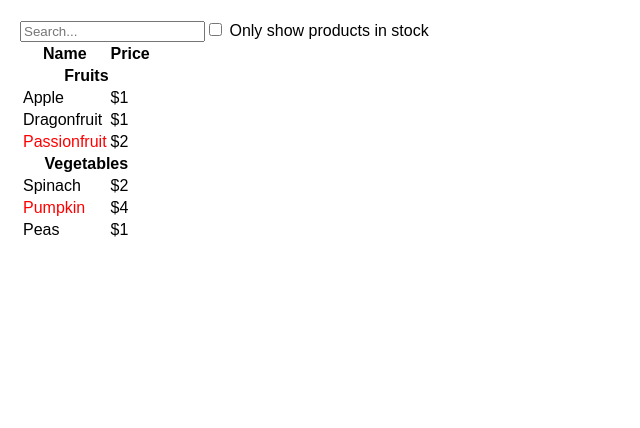
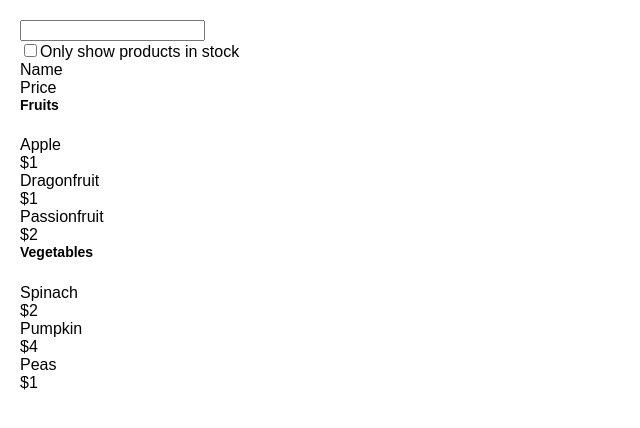
Before and after one commit to IlseGlez3454567/react, a React (Vite) app in the folder ejerciciosReact/: page / in a window 1280 px wide. Shown: the top 428 px of the page, without its empty margins (0-640 px from the left). Built offline with nearby package versions, Linux system fonts and the light colour scheme.

Commit message:
ejercicio filtrado de produtos parte 1

```diff
--- a/ejerciciosReact/src/App.jsx
+++ b/ejerciciosReact/src/App.jsx
@@ -1,14 +1,10 @@
-import { ComponentsComplete } from "./components/04-10-26/StructureComponents"
-import { TicTacToe } from "./components/04-10-26/TicTacToe"
-
-
-
+import { FilterableProductTable } from "./components/26-04-17/ProductList/FilterableProductTable"
 
 function App() {
   //La returnpalabra clave JavaScript significa que lo que viene después se devuelve como un valor a quien llama a la función
   return (
     <>
-      <ComponentsComplete></ComponentsComplete>
+      <FilterableProductTable/>
 
     </>
   )
--- a/ejerciciosReact/src/components/04-10-26/StructureComponents.jsx
+++ b/ejerciciosReact/src/components/04-10-26/StructureComponents.jsx
@@ -1,3 +1,6 @@
+
+
+// componente producto categoría - Encabezado de cada categoría
 function ProductCategoryRow({ category }) {
     return (
         <tr>
@@ -8,6 +11,7 @@ function ProductCategoryRow({ category }) {
     )
 }
 
+// componente producto - fila para cada producto
 function ProductRow({ product }) {
     const name = product.stocked ? product.name :
         <span style={{ color: 'red' }}>
@@ -22,6 +26,7 @@ function ProductRow({ product }) {
     )
 }
 
+//
 function ProductTable({ products }) {
     const rows = [];
     let lastCategory = null;
--- /dev/null
+++ b/ejerciciosReact/src/components/26-04-17/ProductList/FilterableProductTable.jsx
@@ -0,0 +1,22 @@
+import { ProductTable } from "./ProductTable"
+import { SearchBar } from "./SearchBar"
+
+
+export const FilterableProductTable = () => {
+    const products = [
+        { category: "Fruits", price: "$1", stocked: true, name: "Apple" },
+        { category: "Fruits", price: "$1", stocked: true, name: "Dragonfruit" },
+        { category: "Fruits", price: "$2", stocked: false, name: "Passionfruit" },
+        { category: "Vegetables", price: "$2", stocked: true, name: "Spinach" },
+        { category: "Vegetables", price: "$4", stocked: false, name: "Pumpkin" },
+        { category: "Vegetables", price: "$1", stocked: true, name: "Peas" }
+    ];
+
+    return (
+        <div className="filterable-product-table">
+            <SearchBar />
+            <ProductTable products={products} />
+            {/*Pasando datos como props a componente ProductTable desde el componente padre FilteredProductTable */}
+        </div>
+    )
+}
--- /dev/null
+++ b/ejerciciosReact/src/components/26-04-17/ProductList/ProductCategoryRow.jsx
@@ -0,0 +1,9 @@
+
+export const ProductCategoryRow = ({categoryName}) => {
+
+    return (
+        <div>
+            <h5>{categoryName}</h5>
+        </div>
+    )
+}
--- /dev/null
+++ b/ejerciciosReact/src/components/26-04-17/ProductList/ProductRow.jsx
@@ -0,0 +1,15 @@
+
+export const ProductRow = ({name, price}) => {
+
+
+    return (
+        <div className="product-row">
+            <div className="product-name">
+                {name}
+            </div>
+            <div className="product-price">
+                {price}
+            </div>
+        </div>
+    )
+}
--- /dev/null
+++ b/ejerciciosReact/src/components/26-04-17/ProductList/ProductTable.jsx
@@ -0,0 +1,54 @@
+import { ProductCategoryRow } from "./ProductCategoryRow"
+import { ProductRow } from "./ProductRow"
+
+export const ProductTable = ({ products }) => {
+    // Se recibe "products" como prop desde el componente FilterableProductTable (Este es el array con todos los productos)
+
+    let lastCategory = null;
+    // Guarda la última categoría que vimos
+
+    const rows = [];
+    // Aquí vamos a ir guardando lo que se va a renderizar
+    products.forEach((product) => {
+        // Recorremos cada producto
+
+        if (product.category !== lastCategory) {
+            // Si la categoría cambió...
+
+            rows.push(
+                //categoría de producto
+                <ProductCategoryRow
+                    key={product.category}
+                    categoryName={product.category}
+                />
+            )
+            // Agregamos el título de la categoría
+        }
+
+        rows.push(
+            <ProductRow
+                key={product.name}
+                name={product.name}
+                price={product.price}
+            />
+        )
+        // Agregamos el producto
+
+        lastCategory = product.category;
+        // Actualizamos la última categoría
+    })
+
+    return (
+        <div className="table-container">
+            <div className="table-header">
+                <div className="subtitle">Name</div>
+                <div className="subtitle">Price</div>
+            </div>
+            <div className="table-products">
+                {rows}
+                {/* Renderizamos todo */}
+            </div>
+        </div>
+    )
+
+}
--- /dev/null
+++ b/ejerciciosReact/src/components/26-04-17/ProductList/SearchBar.jsx
@@ -0,0 +1,14 @@
+
+
+export const SearchBar = () => {
+    return (
+        <div className="search-bar">
+            <input type="text" className="input-search"></input>
+            <div>
+                <input type="checkbox"></input>
+                <label>Only show products in stock</label>
+            </div>
+        </div>
+
+    )
+}
```
Also changed, not shown: ejerciciosReact/src/components/04-03-26/Props01.jsx (+16 -3 lines).
